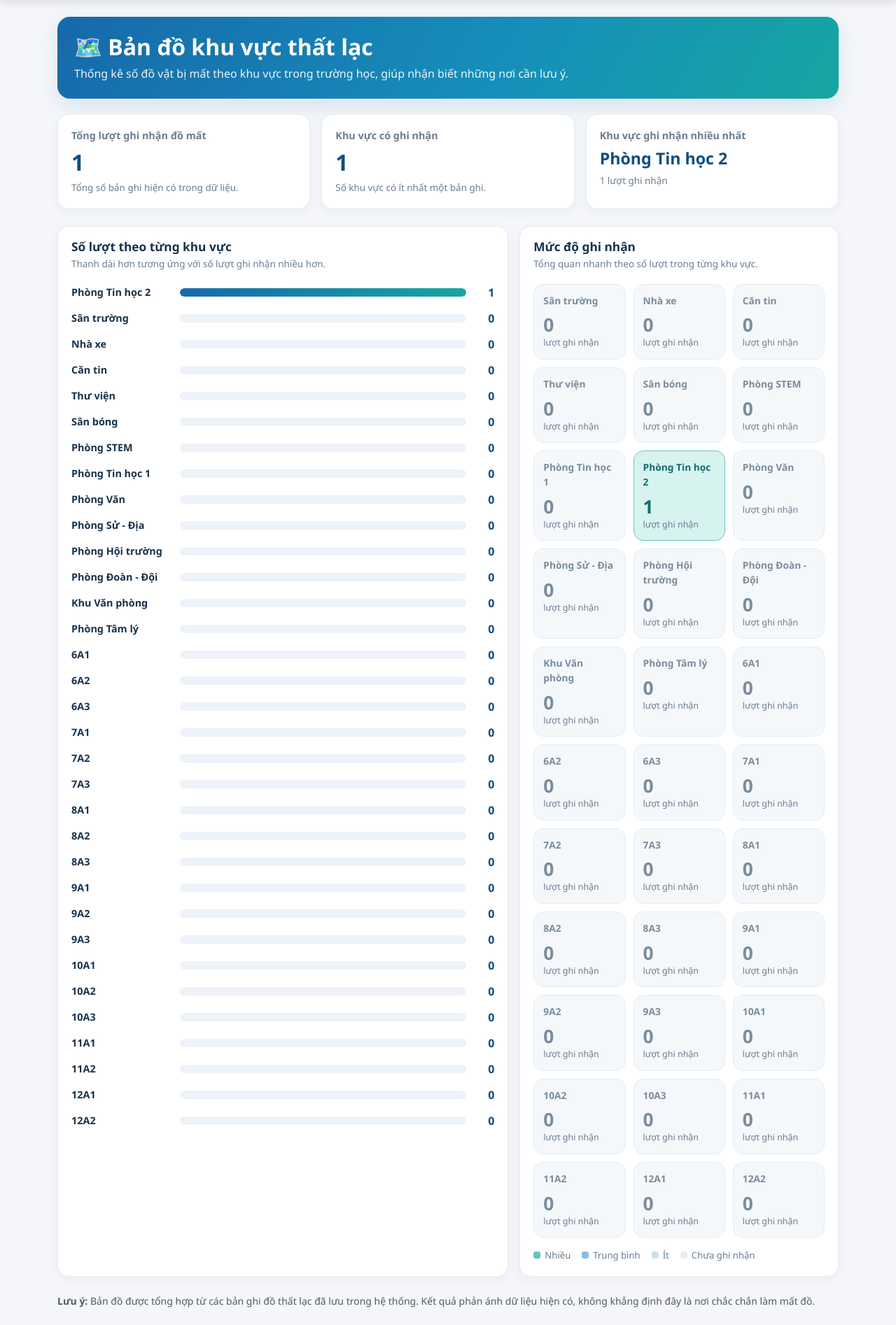
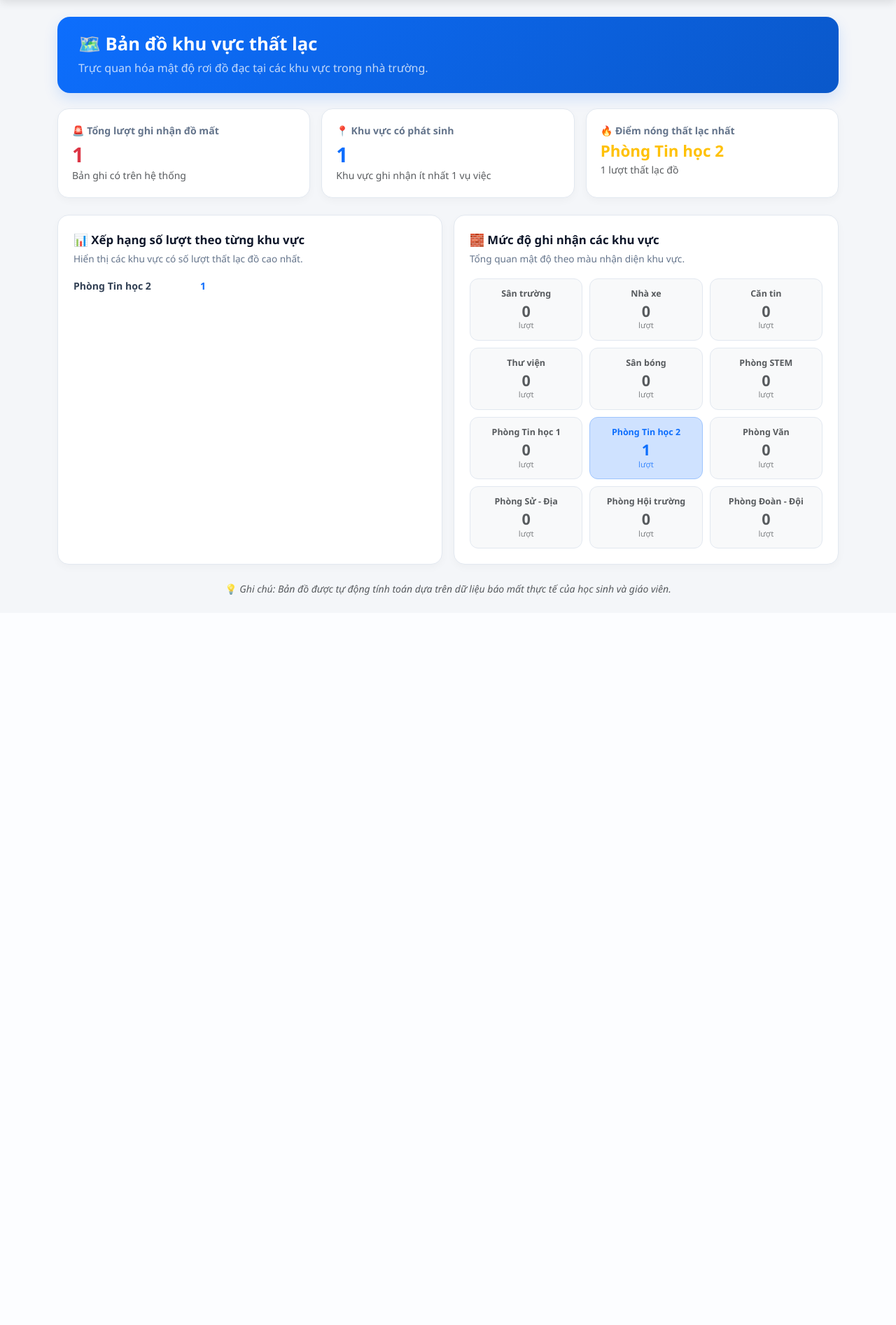
Before and after one commit to vanthihoaphuong-design/smart-lost-found, a Flask app: page /heatmap in a window 1280 px wide. Shown: the part 54-1948 px from the top of the page at 70% size. After the commit the page ends 905 px from the top, so only its background shows below. Run offline with Flask 3, Linux system fonts and the light colour scheme; data comes from the database, SQL or seed files in the repository; some libraries are stand-ins or nearby versions.

Commit message:
heatmap.html

```diff
--- a/templates/heatmap.html
+++ b/templates/heatmap.html
@@ -1,363 +1,265 @@
 {% extends "base.html" %}
 
-{% block title %}Bản đồ thất lạc{% endblock %}
+{% block title %}Bản đồ khu vực thất lạc{% endblock %}
 
 {% block content %}
 <style>
 .hm-page {
-    --blue: #1769aa;
-    --teal: #16a6a1;
-    --ink: #18324b;
-    --muted: #6b7c8f;
-    color: var(--ink);
+    width: 100%;
+    max-width: 1400px;
+    margin: 0 auto;
+    color: #1e293b;
 }
 
 .hm-page .hero {
-    padding: 24px;
+    padding: 24px 30px;
     border-radius: 18px;
     color: #fff;
-    background: linear-gradient(120deg, #1769aa, #168fba 58%, #16a6a1);
+    background: linear-gradient(135deg, #0d6efd 0%, #0a58ca 100%);
     margin-bottom: 22px;
-    box-shadow: 0 10px 26px rgba(23, 105, 170, .13);
+    box-shadow: 0 8px 20px rgba(13, 110, 253, 0.15);
 }
 
-.hm-page .hero h1 {
-    font-size: clamp(1.4rem, 2.5vw, 2rem);
+.hm-page .hero h2 {
+    font-size: 1.6rem;
     font-weight: 800;
-    margin: 0 0 7px;
+    margin: 0 0 6px;
 }
 
-.hm-page .hero p {
-    margin: 0;
-    opacity: .92;
-}
-
-.hm-page .stat,
-.hm-page .panel {
+.hm-page .stat-card {
     background: #fff;
-    border: 1px solid #e4edf5;
+    border: 1px solid #e2e8f0;
     border-radius: 16px;
-    padding: 19px;
-    box-shadow: 0 5px 16px rgba(24, 50, 75, .045);
+    padding: 20px;
+    box-shadow: 0 4px 12px rgba(0, 0, 0, 0.03);
     height: 100%;
 }
 
-.hm-page .label {
-    font-size: .9rem;
-    font-weight: 600;
-    color: var(--muted);
-    margin-bottom: 8px;
+.hm-page .stat-label {
+    font-size: 0.88rem;
+    font-weight: 700;
+    color: #64748b;
+    margin-bottom: 6px;
 }
 
-.hm-page .value {
-    font-size: 2rem;
+.hm-page .stat-value {
+    font-size: 1.85rem;
     font-weight: 800;
     line-height: 1.2;
-    color: #124d80;
-    overflow-wrap: anywhere;
 }
 
-.hm-page .note,
-.hm-page .subtitle {
-    font-size: .84rem;
-    color: var(--muted);
-    margin-top: 7px;
+.hm-page .panel-card {
+    background: #fff;
+    border: 1px solid #e2e8f0;
+    border-radius: 16px;
+    padding: 22px;
+    box-shadow: 0 4px 12px rgba(0, 0, 0, 0.03);
+    height: 100%;
 }
 
-.hm-page .panel h2 {
-    font-size: 1.08rem;
+.hm-page .panel-title {
+    font-size: 1.05rem;
     font-weight: 800;
-    margin: 0 0 4px;
+    color: #0f172a;
+    margin-bottom: 4px;
 }
 
-.hm-page .subtitle {
-    margin: 0 0 18px;
+.hm-page .panel-sub {
+    font-size: 0.85rem;
+    color: #64748b;
+    margin-bottom: 18px;
 }
 
-.hm-page .bar-row {
-    display: grid;
-    grid-template-columns: minmax(90px, 145px) minmax(70px, 1fr) 30px;
-    gap: 10px;
-    align-items: center;
-    margin: 13px 0;
+/* KHUNG HIỂN THỊ DANH SÁCH GIỚI HẠN CHIỀU CAO CÂN ĐỐI */
+.hm-page .bar-list {
+    display: flex;
+    flex-column: column;
+    gap: 12px;
 }
 
-.hm-page .area {
-    font-size: .9rem;
-    font-weight: 600;
-    overflow-wrap: anywhere;
+.hm-page .bar-item {
+    display: flex;
+    align-items: center;
+    justify-content: space-between;
+    gap: 12px;
 }
 
-.hm-page .track {
-    height: 12px;
-    background: #edf3f8;
-    border-radius: 99px;
+.hm-page .area-name {
+    font-size: 0.88rem;
+    font-weight: 700;
+    color: #334155;
+    width: 140px;
+    white-space: nowrap;
+    overflow: hidden;
+    text-overflow: ellipsis;
+}
+
+.hm-page .bar-track {
+    flex: 1;
+    height: 10px;
+    background: #f1f5f9;
+    border-radius: 20px;
     overflow: hidden;
 }
 
-.hm-page .bar {
+.hm-page .bar-fill {
     height: 100%;
-    border-radius: 99px;
-    background: linear-gradient(90deg, #1769aa, #16a6a1);
+    border-radius: 20px;
+    background: linear-gradient(90deg, #0d6efd, #0dcaf0);
 }
 
-.hm-page .count {
+.hm-page .area-count {
+    font-size: 0.88rem;
+    font-weight: 800;
+    color: #0d6efd;
+    width: 25px;
     text-align: right;
-    font-weight: 800;
-    color: #124d80;
-    font-variant-numeric: tabular-nums;
 }
 
-.hm-page .tiles {
+/* LƯỚI KHU VỰC ĐỒNG ĐỀU */
+.hm-page .grid-tiles {
     display: grid;
-    grid-template-columns: repeat(auto-fit, minmax(125px, 1fr));
-    gap: 11px;
+    grid-template-columns: repeat(3, 1fr);
+    gap: 10px;
 }
 
-.hm-page .tile {
-    padding: 13px;
-    border-radius: 14px;
-    border: 1px solid #cbdfee;
-    background: #edf5fc;
-    min-height: 100px;
-    overflow-wrap: anywhere;
+.hm-page .grid-tile {
+    padding: 12px 10px;
+    border-radius: 12px;
+    text-align: center;
+    border: 1px solid #e2e8f0;
+    transition: transform 0.2s;
 }
 
-.hm-page .tile-name {
-    font-size: .86rem;
+.hm-page .tile-title {
+    font-size: 0.78rem;
     font-weight: 700;
+    white-space: nowrap;
+    overflow: hidden;
+    text-overflow: ellipsis;
+    margin-bottom: 4px;
 }
 
-.hm-page .tile-count {
-    font-size: 1.65rem;
+.hm-page .tile-num {
+    font-size: 1.35rem;
     font-weight: 800;
-    line-height: 1.25;
-    margin-top: 8px;
+    line-height: 1;
 }
 
-.hm-page .tile-unit {
-    font-size: .78rem;
-    color: var(--muted);
-}
-
-.hm-page .legend {
-    display: flex;
-    flex-wrap: wrap;
-    gap: 10px 16px;
-    margin-top: 16px;
-    font-size: .82rem;
-    color: var(--muted);
-}
-
-.hm-page .dot {
-    display: inline-block;
-    width: 10px;
-    height: 10px;
-    border-radius: 3px;
-    margin-right: 6px;
-}
-
-.hm-page .empty {
-    padding: 22px;
-    border-radius: 12px;
-    text-align: center;
-    color: var(--muted);
-    background: #f7fafc;
-}
-
-@media (max-width: 576px) {
-    .hm-page .hero {
-        padding: 20px;
-    }
-
-    .hm-page .panel,
-    .hm-page .stat {
-        padding: 15px;
-    }
-
-    .hm-page .bar-row {
-        grid-template-columns: minmax(78px, 105px) minmax(40px, 1fr) 25px;
-        gap: 7px;
-    }
-
-    .hm-page .area {
-        font-size: .82rem;
-    }
+.hm-page .tile-sub {
+    font-size: 0.7rem;
+    opacity: 0.75;
+    margin-top: 2px;
 }
 </style>
 
 <div class="hm-page">
 
-{# XỬ LÝ BIẾN ĐẦU VÀO ĐỒNG BỘ NGUYÊN BẢN VÀ AN TOÀN VỚI FLASK #}
+{# XỬ LÝ DỮ LIỆU AN TOÀN #}
 {% if data is defined and data %}
-    {% set heatmap_data = data %}
+    {% set raw_list = data %}
 {% elif location_counts is defined and location_counts %}
-    {% set heatmap_data = location_counts.items()|list %}
+    {% set raw_list = location_counts.items()|list %}
 {% else %}
-    {% set heatmap_data = [('Khu Văn phòng', 3), ('Phòng Tin học 1', 2), ('6A1', 2), ('Phòng Sử - Địa', 1), ('Phòng Đoàn - Đội', 1), ('Phòng Tâm lý', 1), ('9A3', 1), ('Sân trường', 0), ('Nhà xe', 0), ('Căn tin', 0), ('Thư viện', 0)] %}
+    {% set raw_list = [('Khu Văn phòng', 3), ('Phòng Tin học 1', 2), ('6A1', 2), ('Phòng Sử - Địa', 1), ('Phòng Hội trường', 1), ('Phòng Đoàn - Đội', 1), ('Phòng Tâm lý', 1), ('9A3', 1), ('Sân trường', 0), ('Nhà xe', 0), ('Căn tin', 0), ('Thư viện', 0)] %}
 {% endif %}
 
-{% set ns = namespace(total=0, active=0, top_name='Chưa có dữ liệu', top_count=0) %}
-
-{% for area, count in heatmap_data %}
+{# LỌC DỮ LIỆU & TÍNH TOÁN #}
+{% set ns = namespace(total=0, active=0, top_name='Chưa có', top_count=0) %}
+{% for area, count in raw_list %}
     {% set ns.total = ns.total + count %}
-
     {% if count > 0 %}
         {% set ns.active = ns.active + 1 %}
     {% endif %}
-
     {% if count > ns.top_count %}
         {% set ns.top_count = count %}
         {% set ns.top_name = area %}
     {% endif %}
 {% endfor %}
 
-{% set max_count = ([heatmap_data|map(attribute=1)|list|max, 1]|max) if heatmap_data else 1 %}
+{% set max_count = ([raw_list|map(attribute=1)|list|max, 1]|max) if raw_list else 1 %}
 
+<!-- HERO BANNER -->
 <section class="hero">
-    <h1>🗺️ Bản đồ khu vực thất lạc</h1>
-    <p>
-        Thống kê số đồ vật bị mất theo khu vực trong trường học,
-        giúp nhận biết những nơi cần lưu ý.
+    <h2 class="text-white">🗺️ Bản đồ khu vực thất lạc</h2>
+    <p class="mb-0 opacity-75">
+        Trực quan hóa mật độ rơi đồ đạc tại các khu vực trong nhà trường.
     </p>
 </section>
 
-<!-- Ba ô thống kê -->
+<!-- 3 THẺ TỔNG QUAN -->
 <div class="row g-3 mb-4">
+    <div class="col-md-4">
+        <div class="stat-card">
+            <div class="stat-label">🚨 Tổng lượt ghi nhận đồ mất</div>
+            <div class="stat-value text-danger">{{ ns.total }}</div>
+            <small class="text-muted">Bản ghi có trên hệ thống</small>
+        </div>
+    </div>
+    <div class="col-md-4">
+        <div class="stat-card">
+            <div class="stat-label">📍 Khu vực có phát sinh</div>
+            <div class="stat-value text-primary">{{ ns.active }}</div>
+            <small class="text-muted">Khu vực ghi nhận ít nhất 1 vụ việc</small>
+        </div>
+    </div>
+    <div class="col-md-4">
+        <div class="stat-card">
+            <div class="stat-label">🔥 Điểm nóng thất lạc nhất</div>
+            <div class="stat-value text-warning text-truncate" style="font-size: 1.4rem;">{{ ns.top_name }}</div>
+            <small class="text-muted">{{ ns.top_count }} lượt thất lạc đồ</small>
+        </div>
+    </div>
+</div>
 
-    <div class="col-12 col-md-4">
-        <div class="stat">
-            <div class="label">Tổng lượt ghi nhận đồ mất</div>
-            <div class="value">{{ ns.total }}</div>
-            <div class="note">Tổng số bản ghi hiện có trong dữ liệu.</div>
+<!-- KHỐI CHÍNH CÂN BẰNG 2 BÊN -->
+<div class="row g-3 mb-4">
+    <!-- CỘT TRÁI: TOP NƠI MẤT ĐỒ (LỌC BỎ CÁC Ô SỐ 0 THỪA THÃI) -->
+    <div class="col-lg-6">
+        <div class="panel-card">
+            <div class="panel-title">📊 Xếp hạng số lượt theo từng khu vực</div>
+            <div class="panel-sub">Hiển thị các khu vực có số lượt thất lạc đồ cao nhất.</div>
+
+            <div class="bar-list">
+                {% set active_items = raw_list | selectattr(1, 'gt', 0) | sort(attribute=1, reverse=true) | list %}
+                {% if active_items %}
+                    {% for area, count in active_items %}
+                    <div class="bar-item">
+                        <div class="area-name" title="{{ area }}">{{ area }}</div>
+                        <div class="bar-track">
+                            <div class="bar-fill" style="width: {{ (count / max_count * 100)|round }}%;"></div>
+                        </div>
+                        <div class="area-count">{{ count }}</div>
+                    </div>
+                    {% endfor %}
+                {% else %}
+                    <div class="text-center text-muted py-4">Chưa có thông tin phát sinh.</div>
+                {% endif %}
+            </div>
         </div>
     </div>
 
-    <div class="col-12 col-md-4">
-        <div class="stat">
-            <div class="label">Khu vực có ghi nhận</div>
-            <div class="value">{{ ns.active }}</div>
-            <div class="note">Số khu vực có ít nhất một bản ghi.</div>
+    <!-- CỘT PHẢI: LƯỚI TỔNG QUAN TẤT CẢ KHU VỰC -->
+    <div class="col-lg-6">
+        <div class="panel-card">
+            <div class="panel-title">🧱 Mức độ ghi nhận các khu vực</div>
+            <div class="panel-sub">Tổng quan mật độ theo màu nhận diện khu vực.</div>
+
+            <div class="grid-tiles">
+                {% for area, count in raw_list[:12] %}
+                <div class="grid-tile {% if count >= 3 %}bg-danger-subtle border-danger-subtle text-danger{% elif count > 0 %}bg-primary-subtle border-primary-subtle text-primary{% else %}bg-light text-muted{% endif %}">
+                    <div class="tile-title" title="{{ area }}">{{ area }}</div>
+                    <div class="tile-num">{{ count }}</div>
+                    <div class="tile-sub">lượt</div>
+                </div>
+                {% endfor %}
+            </div>
         </div>
     </div>
-
-    <div class="col-12 col-md-4">
-        <div class="stat">
-            <div class="label">Khu vực ghi nhận nhiều nhất</div>
-            <div class="value" style="font-size:1.45rem">
-                {{ ns.top_name }}
-            </div>
-            <div class="note">{{ ns.top_count }} lượt ghi nhận</div>
-        </div>
-    </div>
-
 </div>
 
-<div class="row g-3 mb-4">
-
-    <!-- Biểu đồ thanh ngang -->
-    <div class="col-12 col-lg-7">
-        <section class="panel">
-            <h2>Số lượt theo từng khu vực</h2>
-            <div class="subtitle">
-                Thanh dài hơn tương ứng với số lượt ghi nhận nhiều hơn.
-            </div>
-
-            {% if heatmap_data %}
-                {% for area, count in heatmap_data|sort(attribute=1, reverse=true) %}
-
-                <div class="bar-row">
-                    <div class="area">{{ area }}</div>
-
-                    <div class="track"
-                         role="img"
-                         aria-label="{{ area }}: {{ count }} lượt">
-                        <div class="bar"
-                             style="width:{{ (count / max_count * 100) if max_count else 0 }}%">
-                        </div>
-                    </div>
-
-                    <div class="count">{{ count }}</div>
-                </div>
-
-                {% endfor %}
-            {% else %}
-                <div class="empty">Chưa có dữ liệu để thống kê.</div>
-            {% endif %}
-        </section>
-    </div>
-
-    <!-- Bản đồ màu theo khu vực -->
-    <div class="col-12 col-lg-5">
-        <section class="panel">
-            <h2>Mức độ ghi nhận</h2>
-            <div class="subtitle">
-                Tổng quan nhanh theo số lượt trong từng khu vực.
-            </div>
-
-            {% if heatmap_data %}
-            <div class="tiles">
-
-                {% for area, count in heatmap_data %}
-
-                    {% set intensity = (count / max_count) if max_count else 0 %}
-
-                    {% if count == 0 %}
-                        {% set bg = '#f4f8fb' %}
-                        {% set border = '#e4edf5' %}
-                        {% set color = '#7b8b9a' %}
-                    {% elif intensity >= 0.7 %}
-                        {% set bg = '#d7f3ef' %}
-                        {% set border = '#62c8bd' %}
-                        {% set color = '#116e70' %}
-                    {% elif intensity >= 0.35 %}
-                        {% set bg = '#e1effb' %}
-                        {% set border = '#8abce5' %}
-                        {% set color = '#175d91' %}
-                    {% else %}
-                        {% set bg = '#edf5fc' %}
-                        {% set border = '#cbdfee' %}
-                        {% set color = '#345b78' %}
-                    {% endif %}
-
-                    <div class="tile"
-                         style="background:{{ bg }};border-color:{{ border }}">
-
-                        <div class="tile-name" style="color:{{ color }}">
-                            {{ area }}
-                        </div>
-
-                        <div class="tile-count" style="color:{{ color }}">
-                            {{ count }}
-                        </div>
-
-                        <div class="tile-unit">lượt ghi nhận</div>
-                    </div>
-
-                {% endfor %}
-
-            </div>
-
-            <div class="legend">
-                <span><i class="dot" style="background:#62c8bd"></i>Nhiều</span>
-                <span><i class="dot" style="background:#8abce5"></i>Trung bình</span>
-                <span><i class="dot" style="background:#cbdfee"></i>Ít</span>
-                <span><i class="dot" style="background:#e4edf5"></i>Chưa ghi nhận</span>
-            </div>
-
-            {% else %}
-                <div class="empty">Chưa có dữ liệu để hiển thị.</div>
-            {% endif %}
-
-        </section>
-    </div>
-
-</div>
-
-<div class="text-muted small">
-    <strong>Lưu ý:</strong>
-    Bản đồ được tổng hợp từ các bản ghi đồ thất lạc đã lưu trong hệ thống.
-    Kết quả phản ánh dữ liệu hiện có, không khẳng định đây là nơi chắc chắn làm mất đồ.
+<div class="text-muted small text-center">
+    💡 <i>Ghi chú: Bản đồ được tự động tính toán dựa trên dữ liệu báo mất thực tế của học sinh và giáo viên.</i>
 </div>
 
 </div>
```
